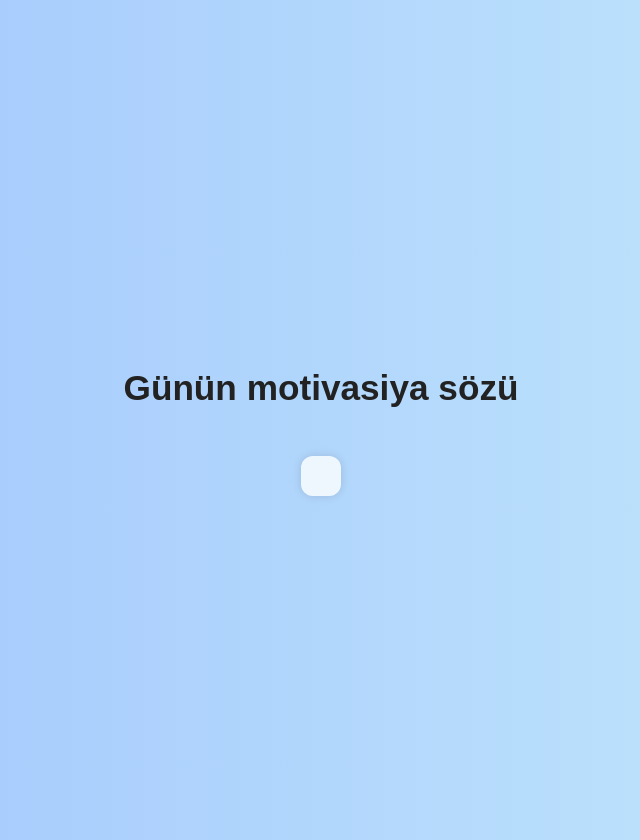
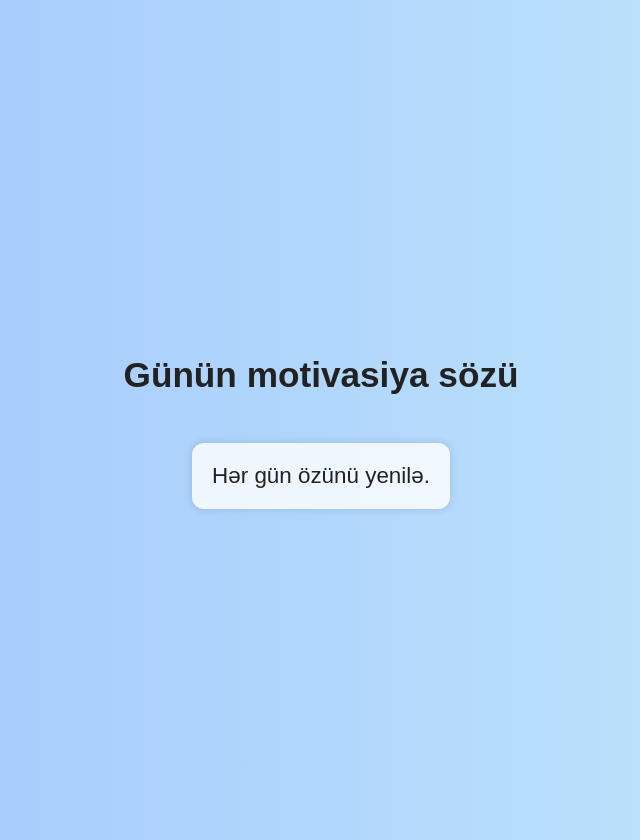
Before and after one commit to Alili193/Motivasiya-, a plain HTML site: page index.html in a window 1280 px wide. Shown: the whole page, without its empty margins (319-959 px from the left). Drawn offline with Linux system fonts and the light colour scheme.

Commit message:
Update index.html

```diff
--- a/index.html
+++ b/index.html
@@ -1,3 +1,5 @@
+
+
 <!DOCTYPE html>
 <html lang="az">
 <head>
@@ -141,10 +143,26 @@
       "Dünən keçdi, bu gün hər şey səndədir."
     ];
 
-    const index = Math.floor(Math.random() * quotes.length);
-const quote = quotes[index];
+    // LocalStorage ilə istifadəçiyə öz başlanğıc nöqtəsi veririk (yalnız bir dəfə təyin edilir)
+    let userOffset = localStorage.getItem("quote_offset");
+    if (!userOffset) {
+      userOffset = Math.floor(Math.random() * quotes.length);
+      localStorage.setItem("quote_offset", userOffset);
+    } else {
+      userOffset = parseInt(userOffset);
+    }
 
+    // Gün nömrəsini hesablamaq (epoch tarixindən bəri neçə gün keçib)
+    const today = new Date();
+    const start = new Date("2024-01-01");
+    const dayNumber = Math.floor((today - start) / (1000 * 60 * 60 * 24));
 
+    // Həmin gün üçün unikal index tapırıq
+    const index = (userOffset + dayNumber) % quotes.length;
+    const quote = quotes[index];
+
+    // Sözü səhifədə göstər
+    document.getElementById("quote").textContent = quote;
   </script>
 </body>
 </html>
```
